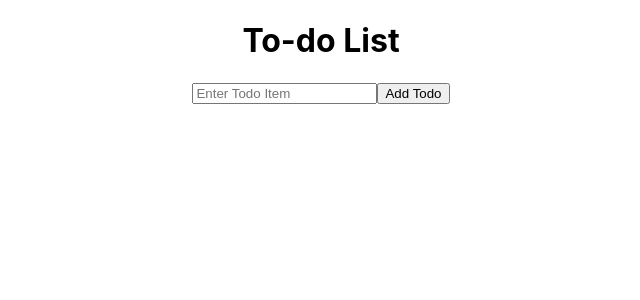
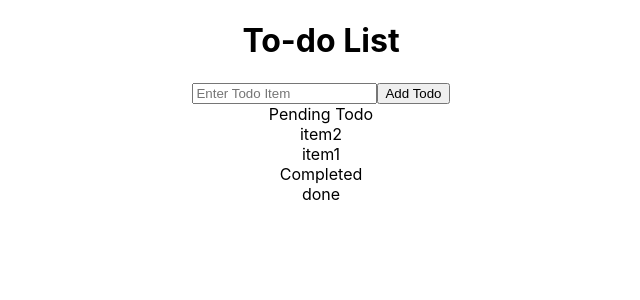
Before and after one commit to ShawnTaylor95/ReactJSDemo, a React (Create React App) app in the folder reactjsdemo/: page / in a window 1280 px wide. Shown: the top 300 px of the page, without its empty margins (319-959 px from the left). Built offline with nearby package versions, Linux system fonts and the light colour scheme.

Commit message:
functionality

```diff
--- a/reactjsdemo/src/App.js
+++ b/reactjsdemo/src/App.js
@@ -7,7 +7,7 @@ class App extends Component {
     constructor(){
         super()
         this.state = {
-            todoList: 'item2',
+            todoList: ['item2', 'item1'],
             task: ''
         }
     }
@@ -25,22 +25,26 @@ class App extends Component {
                     />
                     <button type='submit'> Add Todo</button>
                 </form>
-                {/* <TaskList title={'Pending Todo'} buttonText={'Done'} tasks={this.state.todoList} buttonFunction={this.removeTodo()} />
-                <TaskList title={'Completed'} buttonText={"Delete"} tasks={'done'} buttonFunction={this.removeTodo()} /> */}
+                 <TaskList title={'Pending Todo'} buttonText={'Done'} tasks={this.state.todoList} buttonFunction={this.removeTodo} />
+                < TaskList title={'Completed'} buttonText={"Delete"} tasks={['done']} buttonFunction={this.removeTodo()} />
             </div>
         );
     }
     addTodo(e){
         //this.setState({ todoList: 'item1'});
         e.preventDefault();
-        console.log(this.state.task);
-        this.setState({task: ''});
-        console.log(this.state.task);
+        this.setState({task: '', todoList: [ ...this.state.todoList, this.state.task] });
     }
-    removeTodo(){
-        if(this.state.todoList != null){
-            this.setState({ todoList: null})
+    removeTodo = key =>{
+        let todoList = this.state.todoList;
+        let index = todoList.indexOf(key);
+        if(index > -1){
+            todoList.splice(index,1);
+            this.setState({todoList: todoList});
         }
+    }
+    deleteTodo = key =>{
+        console.log(key);
     }
 }
 
--- a/reactjsdemo/src/TaskItems.jsx
+++ b/reactjsdemo/src/TaskItems.jsx
@@ -2,9 +2,9 @@ import React, {Component} from 'react';
 
 class TaskItems extends Component{
     render(){
-        const { tasks }= this.props;
+        const { tasks, buttonFunction }= this.props;
         return (
-            <div>
+            <div onClick={() => buttonFunction(tasks)}>
                 {tasks}
             </div>
         )
--- a/reactjsdemo/src/TaskList.jsx
+++ b/reactjsdemo/src/TaskList.jsx
@@ -5,11 +5,12 @@ class TaskList extends Component{
 
     render(){
         const {title, buttonText, tasks, buttonFunction} =this.props;
+        const taskItems = tasks.map((task) => <TaskItems tasks={task} key={task} buttonFunction={buttonFunction} />)
         return (
             <div>
                 {title}
-                <TaskItems tasks={tasks}/>
-                <button onClick={() => buttonFunction}>{buttonText}</button>
+                {taskItems}
+                {/*<button onClick={() => buttonFunction}>{buttonText}</button> */}
             </div>
         )
     }
```
